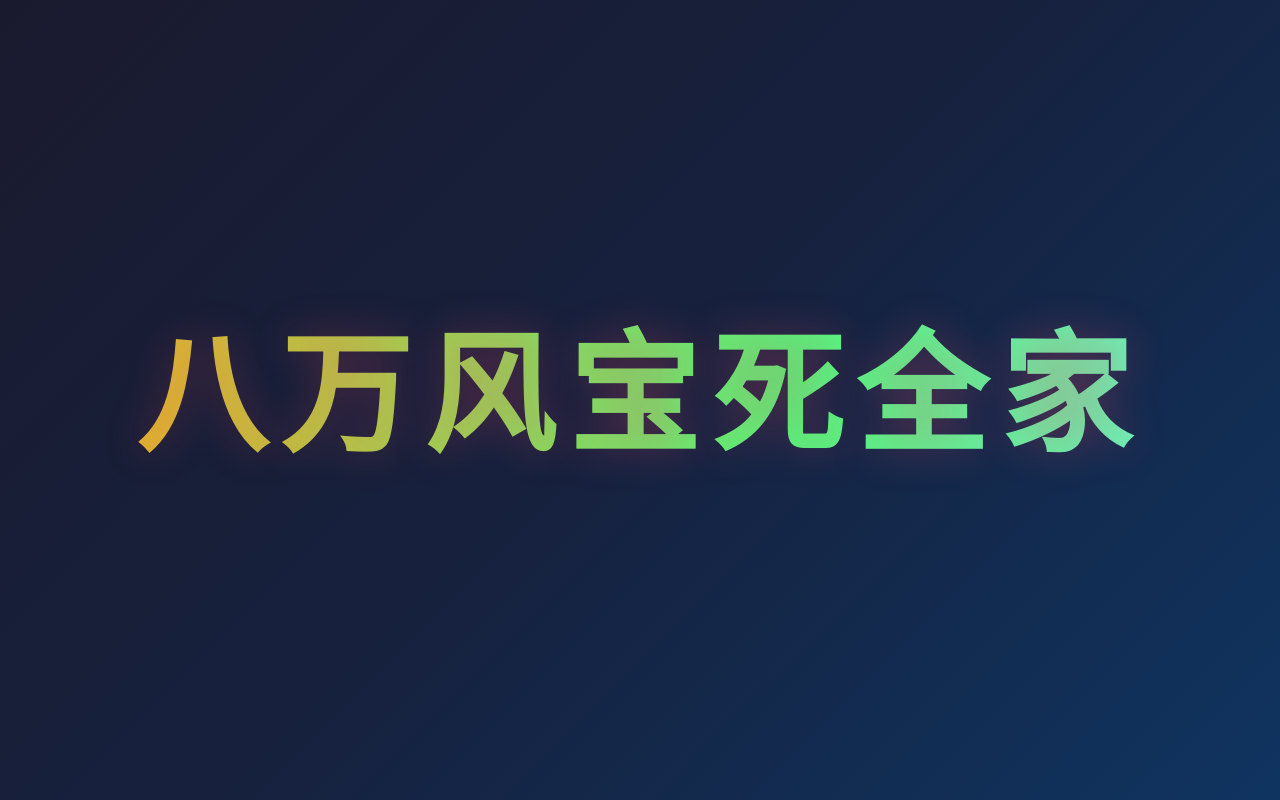
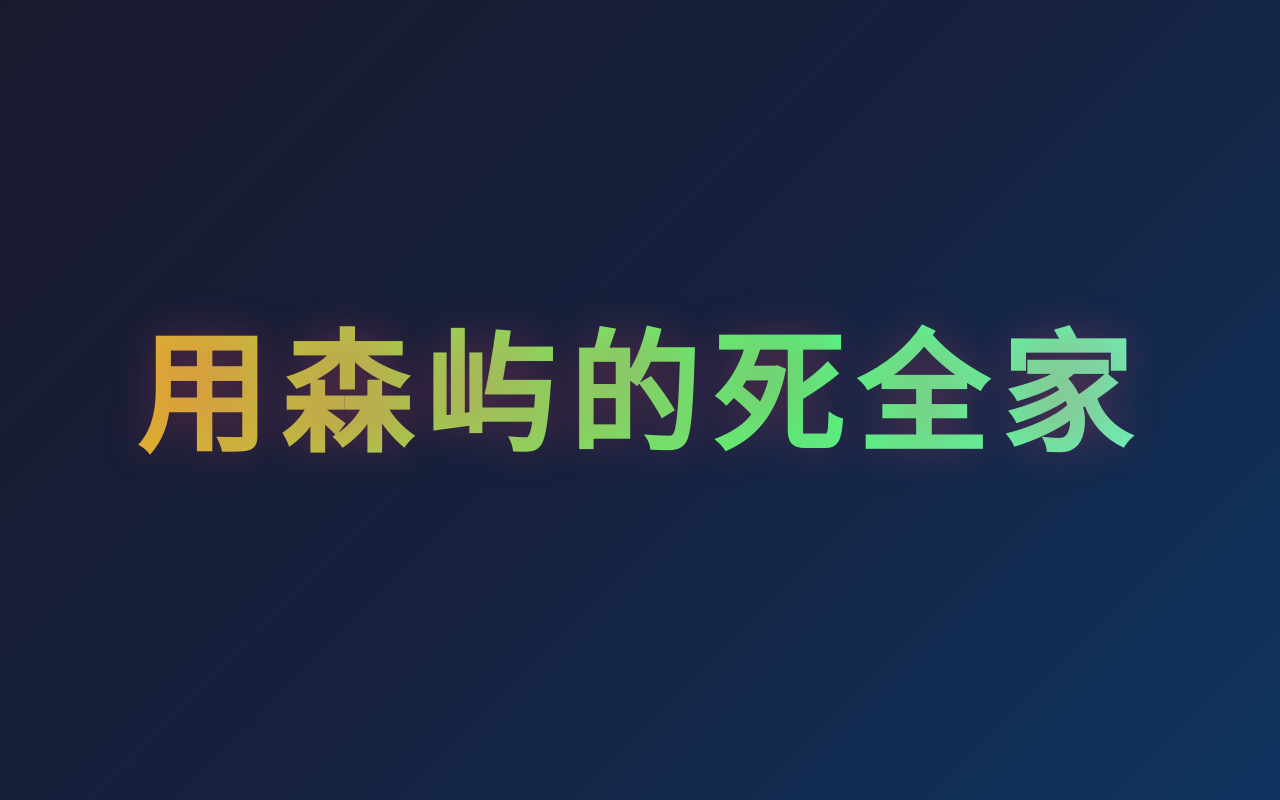
Before and after one commit to wuwang1119/wuwang, a plain HTML site: page index.html in a window 1280 px wide. Drawn offline with Linux system fonts and the light colour scheme.

Commit message:
Update index.html

```diff
--- a/index.html
+++ b/index.html
@@ -3,7 +3,7 @@
 <head>
     <meta charset="UTF-8">
     <meta name="viewport" content="width=device-width, initial-scale=1.0">
-    <title>八万风宝孤儿</title>
+    <title>森屿早日倒闭</title>
     <style>
         body {
             margin: 0;
@@ -42,6 +42,6 @@
     </style>
 </head>
 <body>
-    <div class="text">八万风宝死全家</div>
+    <div class="text">用森屿的死全家</div>
 </body>
 </html>
```
